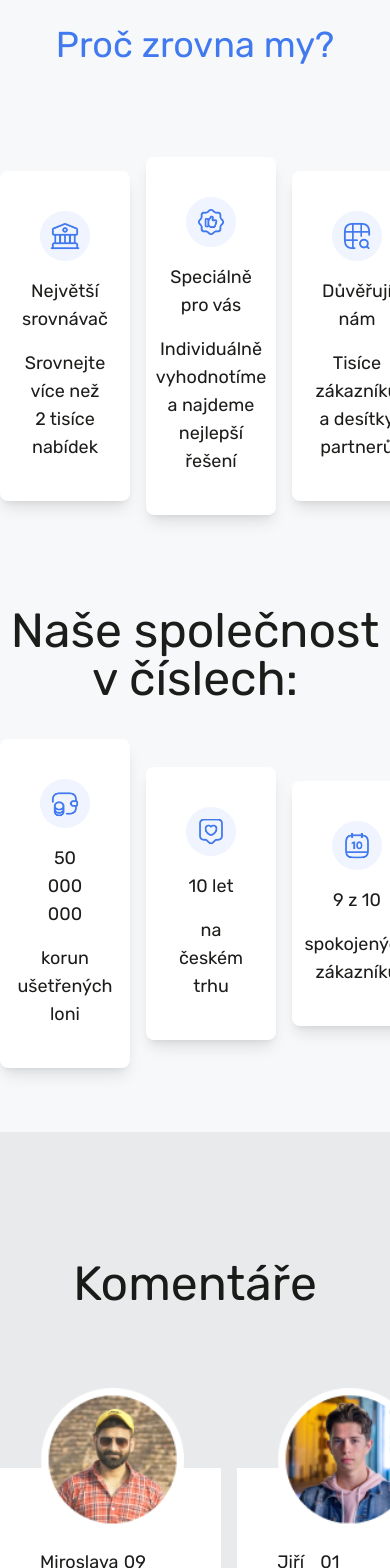
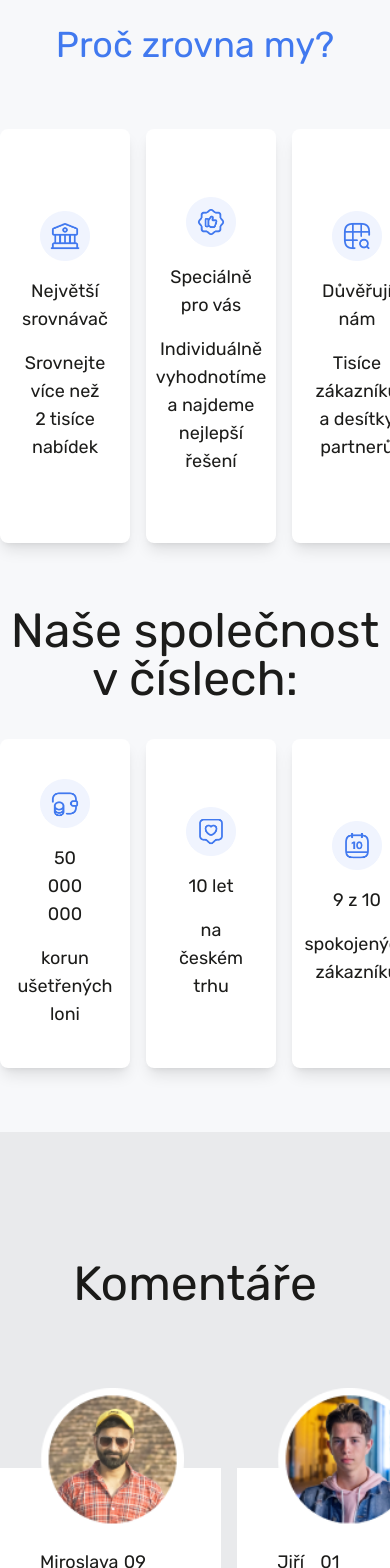
Before and after one commit to milkabaldi/bankuten, a React (Vite) app in the folder bankuten_apps/: page / in a window 390 px wide. Shown: the part 1860-3428 px from the top of the page. Built offline with nearby package versions, Linux system fonts and the light colour scheme.

Commit message:
responsive website

```diff
--- a/bankuten_apps/src/App.jsx
+++ b/bankuten_apps/src/App.jsx
@@ -20,7 +20,12 @@ const App = () => {
           <Comments />
           <Insurance />
           <Modal />
-          <Footer />
+
+        </div>
+      </section>
+      <section className={`bg-dimBlack ${styles.flexStart}`}>
+        <div className={`py-14 max-lg:px-14 ${styles.boxWidth}`}>
+        <Footer />
         </div>
       </section>
     </div>
--- a/bankuten_apps/src/components/Footer.jsx
+++ b/bankuten_apps/src/components/Footer.jsx
@@ -3,11 +3,11 @@ import { images } from '../constants'
 
 const Footer = () => {
   return (
-    <div className='bg-dimBlack py-14'>
+    <>
       <div className='mb-16'>
         <img src={images.Logo} alt="Logo" />
       </div>
-      <div className='grid grid-cols-7 justify-between items-start gap-4 mb-10'>
+      <div className='grid grid-cols-7 justify-between items-start gap-4 mb-10 max-lg:grid-cols-4'>
         <div>
           <span className='text-dimWhite mb-6 text-2xl block'>Pojištění</span>
           <ul>
@@ -201,7 +201,7 @@ const Footer = () => {
           </p>
         </div>
       </div>
-    </div>
+    </>
   )
 }
 
--- a/bankuten_apps/src/components/Missions.jsx
+++ b/bankuten_apps/src/components/Missions.jsx
@@ -10,7 +10,7 @@ function Missions() {
             <h2 className='text-primary  text-5xl mb-9 text-center'>Naším posláním je ušetřit vám čas a peníze!</h2>
             <p className='text-dimLightBlue text-4xl text-center'>Proč zrovna my?</p>
           </div>
-          <div className='flex justify-between items-center flex-row gap-4   '>
+          <div className='flex justify-between  flex-row gap-4   '>
             {data.mission.map((item) => (
               <div className='p-10 rounded-lg bg-dimWhite w-1/3 flex flex-col justify-center items-center shadow-lg'>
                 <img className='mb-4'  key={item.img} src={item.img} alt="Partner" />
--- a/bankuten_apps/src/components/Numbers.jsx
+++ b/bankuten_apps/src/components/Numbers.jsx
@@ -9,7 +9,7 @@ function Numbers() {
           <div>
             <h2 className='text-primary  text-5xl mb-9 text-center'>Naše společnost v číslech:</h2>
           </div>
-          <div className='flex justify-between items-center flex-row gap-4'>
+          <div className='flex justify-between flex-row gap-4'>
             {data.numbers.map((item) => (
               <div className='p-10 rounded-lg bg-dimWhite w-1/3 flex flex-col justify-center items-center shadow-lg' >
                 <img className="mb-4" key={item.img} src={item.img} alt="Partner" />
```
